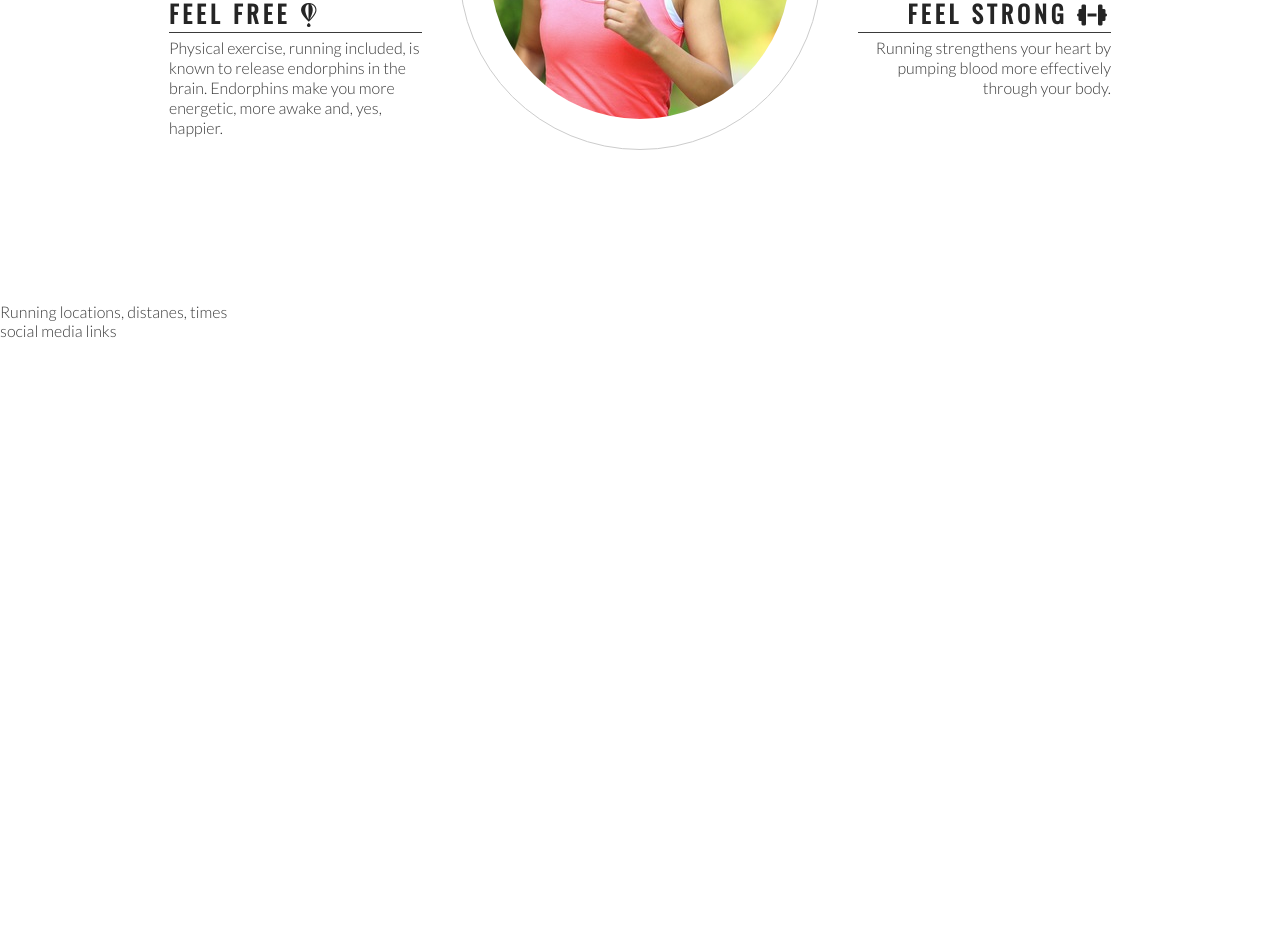
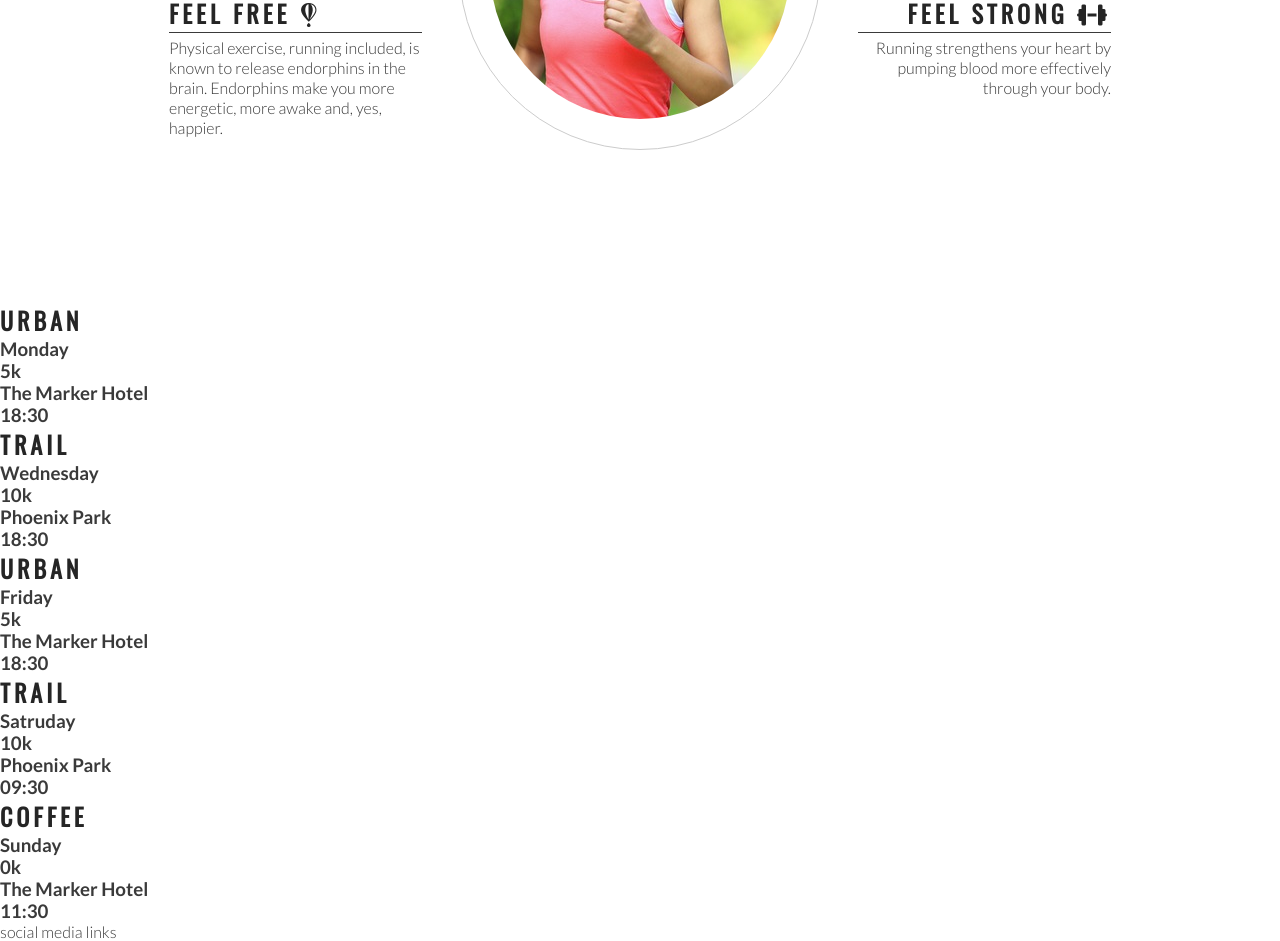
Before and after one commit to RikkieBobby/love-running, a plain HTML site: page index.html in a window 1280 px wide. Shown: the part 993-1934 px from the top of the page. Before the commit the page ends 1333 px from the top, so only its background shows below. Drawn offline with nearby package versions, Linux system fonts and the light colour scheme.

Commit message:
add running times and details to meetup section

```diff
--- a/index.html
+++ b/index.html
@@ -94,7 +94,41 @@
     </section>
 
     <section>
-        Running locations, distanes, times
+        <div>
+            <h2>Urban</h2>
+            <h3>Monday</h3>
+            <h3>5k</h3>
+            <h3>The Marker Hotel</h3>
+            <h3>18:30</h3>
+        </div>
+        <div>
+            <h2>Trail</h2>
+            <h3>Wednesday</h3>
+            <h3>10k</h3>
+            <h3>Phoenix Park</h3>
+            <h3>18:30</h3>
+        </div>
+        <div>
+            <h2>Urban</h2>
+            <h3>Friday</h3>
+            <h3>5k</h3>
+            <h3>The Marker Hotel</h3>
+            <h3>18:30</h3>
+        </div>
+        <div>
+            <h2>Trail</h2>
+            <h3>Satruday</h3>
+            <h3>10k</h3>
+            <h3>Phoenix Park</h3>
+            <h3>09:30</h3>
+        </div>
+        <div>
+            <h2>Coffee</h2>
+            <h3>Sunday</h3>
+            <h3>0k</h3>
+            <h3>The Marker Hotel</h3>
+            <h3>11:30</h3>
+        </div>
     </section>
 
     <footer>
```
